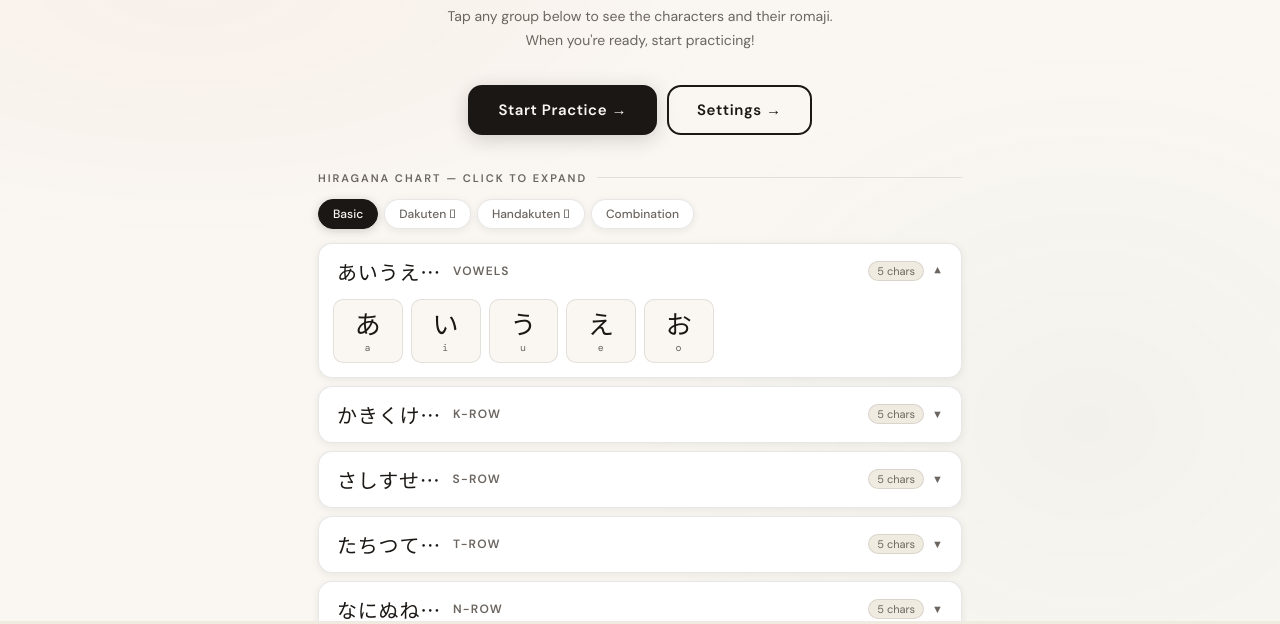
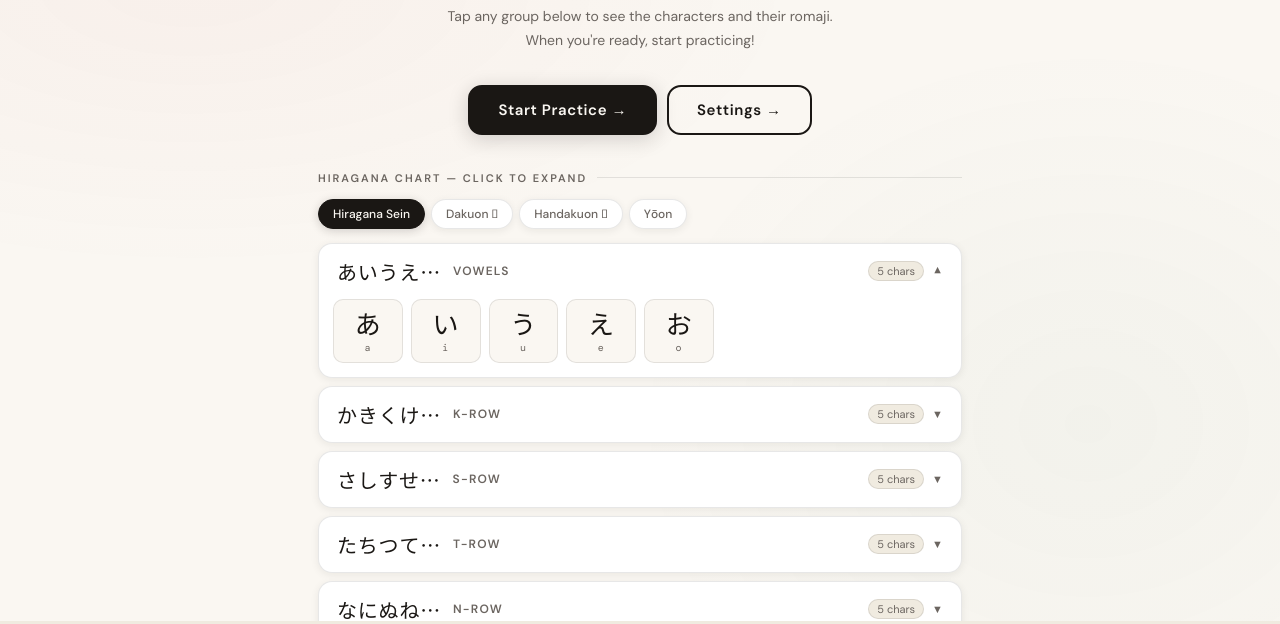
Before and after one commit to souta78/practice-hiragana-, a plain HTML site: page index.html in a window 1280 px wide. Shown: the part 176-800 px from the top of the page. Drawn offline with nearby package versions, Linux system fonts and the light colour scheme.

Commit message:
Update index.html

```diff
--- a/index.html
+++ b/index.html
@@ -31,10 +31,10 @@
       <div class="chart-label">Hiragana Chart — click to expand</div>
 
       <div class="chart-tabs">
-        <button class="chart-tab active" onclick="switchChartTab(this,'basic')">Basic</button>
-        <button class="chart-tab" onclick="switchChartTab(this,'dakuten')">Dakuten ゙</button>
-        <button class="chart-tab" onclick="switchChartTab(this,'handakuten')">Handakuten ゚</button>
-        <button class="chart-tab" onclick="switchChartTab(this,'combination')">Combination</button>
+        <button class="chart-tab active" onclick="switchChartTab(this,'basic')">Hiragana Sein</button>
+        <button class="chart-tab" onclick="switchChartTab(this,'dakuten')">Dakuon ゙</button>
+        <button class="chart-tab" onclick="switchChartTab(this,'handakuten')">Handakuon ゚</button>
+        <button class="chart-tab" onclick="switchChartTab(this,'combination')">Yōon</button>
       </div>
 
       <div id="chart-rows"></div>
@@ -76,6 +76,8 @@
 />
         </div>
 
+        <div id="choices" class="choices hidden"></div>
+
         <div class="feedback" id="feedback" aria-live="polite"></div>
 
         <div class="btn-row" id="btn-check-row">
@@ -104,6 +106,20 @@
       </div>
       <p class="settings-sub">Choose which kana appear during practice.</p>
 
+      <div class="settings-mode">
+        <div class="settings-mode-label">Practice Mode</div>
+        <div class="mode-toggle">
+          <button class="mode-btn active" id="mode-btn-typing" onclick="setMode('typing')">
+            &#9000; Typing
+          </button>
+          <button class="mode-btn" id="mode-btn-multiple" onclick="setMode('multiple')">
+            &#9776; Multiple Choice
+          </button>
+        </div>
+      </div>
+
+      <div class="settings-divider"></div>
+
       <div class="settings-options">
 
         <label class="setting-item">
@@ -112,7 +128,7 @@
             <span class="custom-check"></span>
           </div>
           <div class="setting-info">
-            <span class="setting-name">Basic Hiragana</span>
+            <span class="setting-name">Hiragana Sein</span>
             <span class="setting-preview">あ い う え お … ん</span>
           </div>
         </label>
@@ -123,7 +139,7 @@
             <span class="custom-check"></span>
           </div>
           <div class="setting-info">
-            <span class="setting-name">Dakuten <span class="badge-kana">゙</span></span>
+            <span class="setting-name">dakuon <span class="badge-kana">゙</span></span>
             <span class="setting-preview">が ざ だ ば …</span>
           </div>
         </label>
@@ -134,7 +150,7 @@
             <span class="custom-check"></span>
           </div>
           <div class="setting-info">
-            <span class="setting-name">Handakuten <span class="badge-kana">゚</span></span>
+            <span class="setting-name">Handakuon <span class="badge-kana">゚</span></span>
             <span class="setting-preview">ぱ ぴ ぷ ぺ ぽ</span>
           </div>
         </label>
@@ -145,7 +161,7 @@
             <span class="custom-check"></span>
           </div>
           <div class="setting-info">
-            <span class="setting-name">Combination (Yōon)</span>
+            <span class="setting-name">Yōon</span>
             <span class="setting-preview">きゃ しゅ ちょ …</span>
           </div>
         </label>
```
